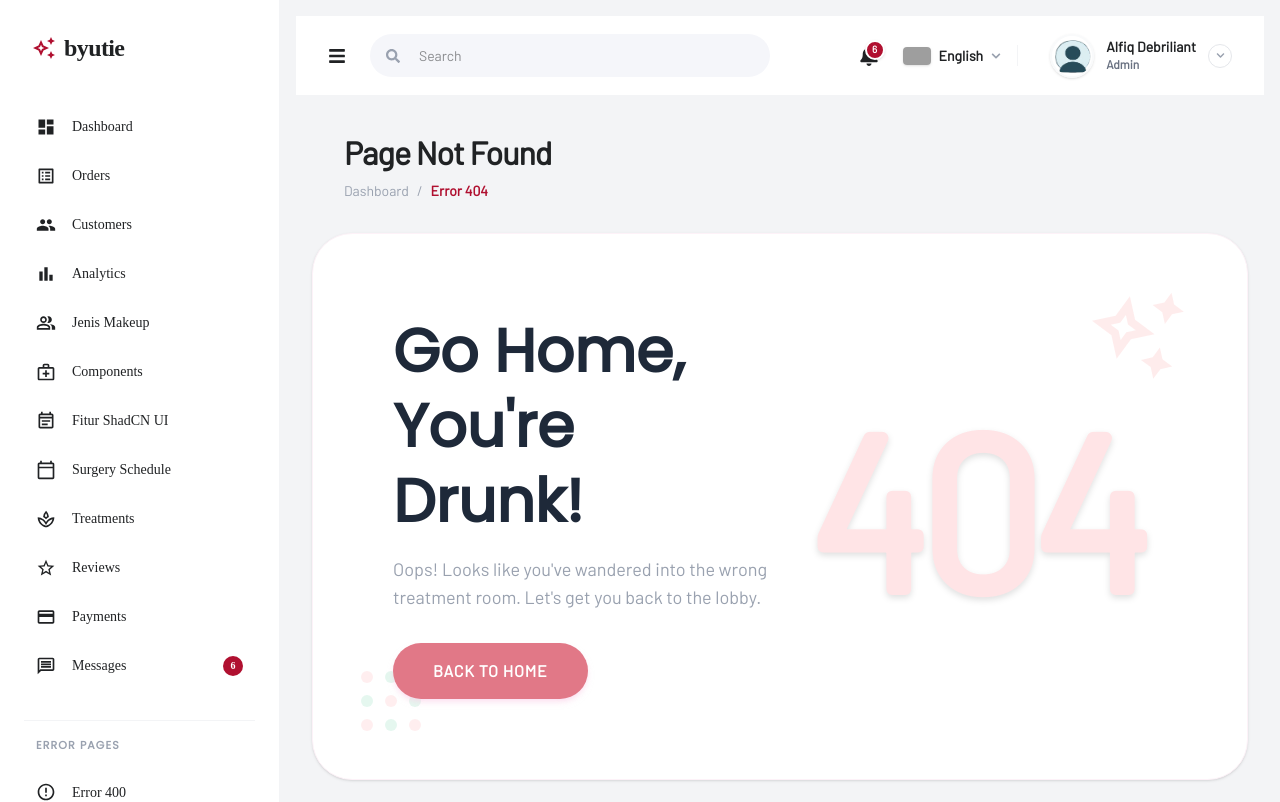
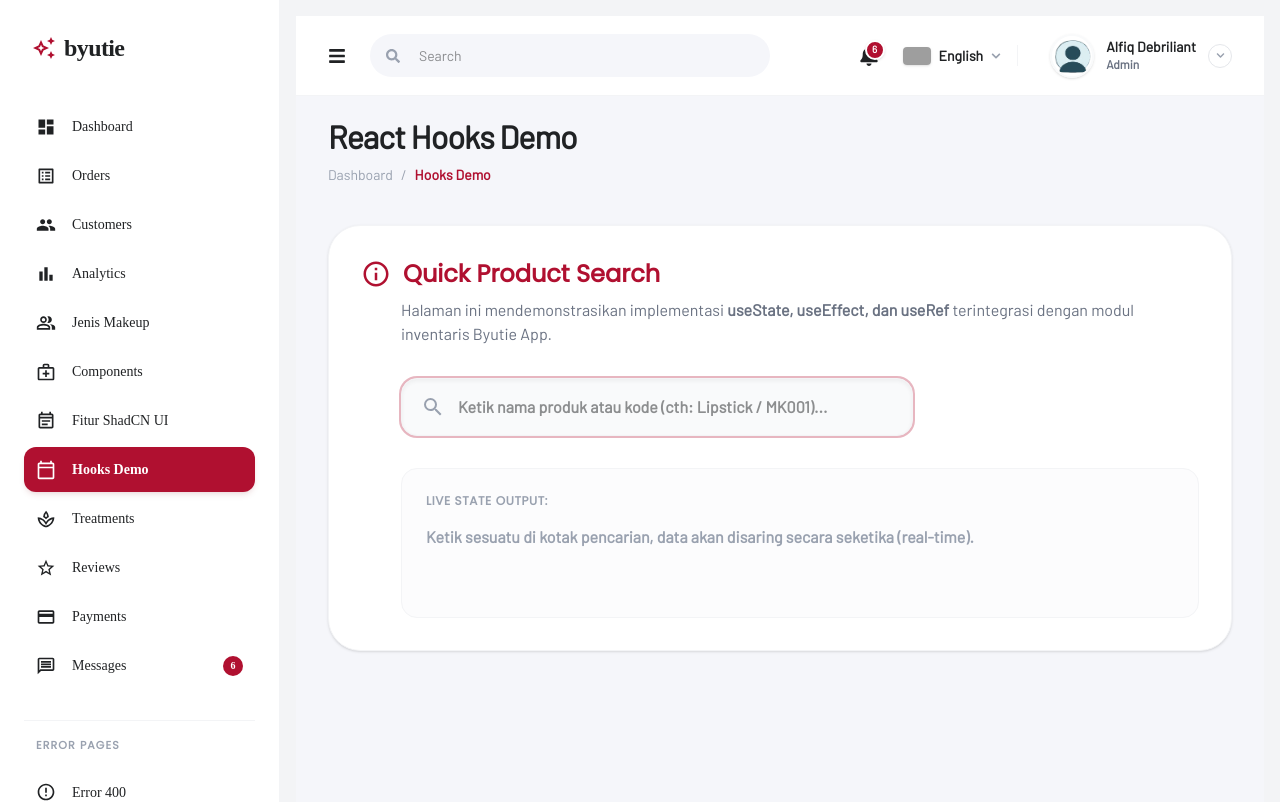
Before and after one commit to alfiqD/web-framework, a React (Vite) app: page /hooksdemo in a window 1280 px wide. Shown: the top 802 px of the page. Built offline with nearby package versions, Linux system fonts and the light colour scheme; grey boxes are pictures that could not be loaded; a web font is replaced by a local one.

Commit message:
P12 Rreact Hooks

```diff
--- a/src/App.jsx
+++ b/src/App.jsx
@@ -29,6 +29,7 @@ import { Route, Routes } from 'react-router-dom';
 // import AuthLayout from './layouts/AuthLayout';
 import React from 'react';
 import Loading from './components/Loading';
+import HooksDemo from './pages/HooksDemo';
 
 
 const Dashboard = React.lazy(() => import("./pages/Dashboard"))
@@ -44,6 +45,7 @@ const JenisMakeup = React.lazy(() => import("./pages/JenisMakeup"))
 const MakeupDetail = React.lazy(() => import("./pages/MakeupDetail"))
 const Components = React.lazy(() => import("./pages/Components"))
 const Fiturshadcnui = React.lazy(() => import("./pages/fiturShadcnui"))
+const Hooksdemo = React.lazy(() => import("./pages/HooksDemo"))
 
 function App() {
   return (
@@ -58,6 +60,7 @@ function App() {
         <Route path="/jenismakeup/:id" element={<MakeupDetail/>} />
         <Route path="/components" element={<Components/>} />
         <Route path="/fiturshadcnui" element={<Fiturshadcnui/>} />
+        <Route path="/hooksdemo" element={<HooksDemo/>} />
 
         <Route path="/400" element={<ErrorPage errorCode="400" title={<>Oops! <br /> Bad Request!</>} />} />
         <Route path="/401" element={<ErrorPage errorCode="401" title={<>Hold Up! <br /> Unauthorized!</>} />} />
--- a/src/components/Sidebar.jsx
+++ b/src/components/Sidebar.jsx
@@ -26,7 +26,7 @@ export default function Sidebar() {
     { id: 'menu-5', name: 'Jenis Makeup', path: '/jenismakeup', icon: <MdOutlinePeopleAlt className="mr-4 text-xl" /> },
     { id: 'menu-6', name: 'Components', path: '/components', icon: <MdOutlineMedicalServices className="mr-4 text-xl" /> },
     { id: 'menu-7', name: 'Fitur ShadCN UI', path: '/fiturshadcnui', icon: <MdOutlineEventNote className="mr-4 text-xl" /> },
-    { id: 'menu-8', name: 'Surgery Schedule', path: '/surgery-schedule', icon: <MdOutlineCalendarToday className="mr-4 text-xl" /> },
+    { id: 'menu-8', name: 'Hooks Demo', path: '/hooksdemo', icon: <MdOutlineCalendarToday className="mr-4 text-xl" /> },
     { id: 'menu-9', name: 'Treatments', path: '/treatments', icon: <MdOutlineSpa className="mr-4 text-xl" /> },
     { id: 'menu-10', name: 'Reviews', path: '/reviews', icon: <MdOutlineStarBorder className="mr-4 text-xl" /> },
     { id: 'menu-11', name: 'Payments', path: '/payments', icon: <MdOutlinePayment className="mr-4 text-xl" /> },
--- /dev/null
+++ b/src/pages/HooksDemo.jsx
@@ -0,0 +1,150 @@
+import React, { useState, useEffect, useRef } from 'react';
+import PageHeader from "../components/PageHeader";
+import { MdSearch, MdClear, MdInfoOutline, MdOutlineInventory2 } from "react-icons/md";
+
+// Import data JSON asli Byutie App
+import makeupData from "../data/jenismakeup.json";
+
+export default function HooksDemo() {
+    // =================================================================
+    // 1. IMPLEMENTASI useState (Manajemen State Dinamis)
+    // -----------------------------------------------------------------
+    // • FUNGSI : Menyimpan kata kunci pencarian dan status loading.
+    // • ALASAN : Aplikasi perlu mengingat apa yang diketik user saat ini.
+    // • EFEK   : Setiap kali `setSearchTerm` dipanggil, React akan
+    //            langsung me-render ulang bagian UI (Live Output)
+    //            untuk menampilkan data terbaru tanpa refresh browser.
+    // =================================================================
+    const [searchTerm, setSearchTerm] = useState('');
+    const [isSearching, setIsSearching] = useState(false);
+
+    // =================================================================
+    // 2. IMPLEMENTASI useRef (Akses Referensi DOM Fisik)
+    // -----------------------------------------------------------------
+    // • FUNGSI : Menyimpan 'koneksi' langsung ke elemen <input> HTML.
+    // • ALASAN : Digunakan untuk memindahkan kursor ketik (Auto-Focus).
+    // • EFEK   : Berbeda dengan useState, memanggil `useRef` tidak
+    //            akan memicu proses re-render pada komponen, sehingga
+    //            sangat menghemat memori untuk aksi sederhana.
+    // =================================================================
+    const searchInputRef = useRef(null);
+
+    // =================================================================
+    // 3. IMPLEMENTASI useEffect (Manajemen Side-Effect)
+    // -----------------------------------------------------------------
+    // • FUNGSI : Mengubah Document Title & memicu Auto-Focus.
+    // • ALASAN : Manipulasi di luar sistem React (seperti judul tab)
+    //            harus diisolasi agar tidak menyebabkan error/loop.
+    // • EFEK   : Dengan array kosong `[]`, sistem dipaksa hanya
+    //            menjalankan perintah ini TEPAT SATU KALI pada saat
+    //            halaman selesai dimuat (Mounting Phase).
+    // =================================================================
+    useEffect(() => {
+        document.title = "Hooks Demo - Byutie App";
+
+        // Memaksa kursor langsung aktif di dalam kotak pencarian
+        if (searchInputRef.current) {
+            searchInputRef.current.focus();
+        }
+    }, []);
+
+    // Handler saat user mengetik di keyboard
+    const handleSearchChange = (e) => {
+        setSearchTerm(e.target.value);
+        setIsSearching(true);
+        setTimeout(() => setIsSearching(false), 300); // Simulasi delay
+    };
+
+    // Handler untuk membersihkan teks dan mengembalikan fokus (useRef)
+    const handleClear = () => {
+        setSearchTerm('');
+        if (searchInputRef.current) {
+            searchInputRef.current.focus();
+        }
+    };
+
+    // LOGIKA FILTER: Mencari produk yang cocok dengan ketikan user
+    const filteredProducts = makeupData.filter((item) => {
+        const titleMatch = (item.title || item.tittle).toLowerCase().includes(searchTerm.toLowerCase());
+        const codeMatch = item.code.toLowerCase().includes(searchTerm.toLowerCase());
+        return titleMatch || codeMatch;
+    });
+
+    return (
+        <div id="dashboard-container" className="flex flex-col gap-6 font-nunito bg-[#F5F6FA] min-h-screen pb-10">
+            <PageHeader title="React Hooks Demo" breadcrumb={["Dashboard", "Hooks Demo"]} />
+
+            <div className="mx-8 bg-white rounded-[32px] shadow-sm border border-gray-100 p-8">
+
+                {/* Header Konten */}
+                <div className="flex items-center gap-3 mb-2">
+                    <MdInfoOutline className="text-[#B01030] text-3xl" />
+                    <h2 className="text-2xl font-extrabold text-[#B01030]">Quick Product Search</h2>
+                </div>
+                <p className="text-gray-500 mb-8 ml-10">
+                    Halaman ini mendemonstrasikan implementasi <b>useState, useEffect, dan useRef</b> terintegrasi dengan modul inventaris Byutie App.
+                </p>
+
+                {/* Area Input */}
+                <div className="flex gap-4 items-center ml-10">
+                    <div className="relative flex-1 max-w-lg">
+                        <MdSearch className="absolute left-5 top-1/2 -translate-y-1/2 text-gray-400 text-2xl" />
+
+                        <input
+                            type="text"
+                            ref={searchInputRef} // <--- Ikatan useRef
+                            value={searchTerm}   // <--- Ikatan useState
+                            onChange={handleSearchChange}
+                            placeholder="Ketik nama produk atau kode (cth: Lipstick / MK001)..."
+                            className="w-full pl-14 pr-12 py-4 bg-gray-50 border border-gray-100 rounded-2xl outline-none focus:ring-2 ring-[#B01030]/30 transition-all font-semibold text-[#202224] shadow-inner"
+                        />
+
+                        {searchTerm && (
+                            <button onClick={handleClear} className="absolute right-5 top-1/2 -translate-y-1/2 text-gray-400 hover:text-[#B01030] transition-colors">
+                                <MdClear className="text-2xl" />
+                            </button>
+                        )}
+                    </div>
+                </div>
+
+                {/* Area Output Dinamis */}
+                <div className="mt-8 ml-10 p-6 bg-gray-50/50 rounded-2xl border border-gray-100 min-h-[150px]">
+                    <h3 className="text-xs font-bold text-gray-400 uppercase tracking-wider mb-4">Live State Output:</h3>
+
+                    {isSearching ? (
+                        <p className="text-gray-500 font-semibold animate-pulse">Mencari kecocokan data...</p>
+                    ) : searchTerm ? (
+                        <div>
+                            <p className="text-[#202224] font-bold text-[14px] mb-4">
+                                Ditemukan <span className="text-[#B01030] bg-[#fde1e1] px-2 py-0.5 rounded-md">{filteredProducts.length}</span> produk untuk kata kunci: <span className="underline decoration-wavy underline-offset-4">{searchTerm}</span>
+                            </p>
+
+                            {/* Pemetaan Data Filter */}
+                            {filteredProducts.length > 0 ? (
+                                <ul className="space-y-2">
+                                    {filteredProducts.slice(0, 5).map((product) => (
+                                        <li key={product.productId || product.id} className="flex items-center gap-3 bg-white p-3 rounded-xl border border-gray-100 shadow-sm">
+                                            <MdOutlineInventory2 className="text-gray-400" />
+                                            <div>
+                                                <p className="text-[13px] font-extrabold text-[#202224]">{product.title || product.tittle}</p>
+                                                <p className="text-[11px] font-bold text-gray-400">Kode: {product.code} | Stok: {product.stock}</p>
+                                            </div>
+                                        </li>
+                                    ))}
+                                    {filteredProducts.length > 5 && (
+                                        <p className="text-[11px] font-bold text-gray-400 italic mt-2">+ {filteredProducts.length - 5} produk lainnya...</p>
+                                    )}
+                                </ul>
+                            ) : (
+                                <p className="text-red-500 font-bold text-sm">Oops, produk tidak ditemukan di inventaris.</p>
+                            )}
+                        </div>
+                    ) : (
+                        <p className="text-gray-400 font-semibold">Ketik sesuatu di kotak pencarian, data akan disaring secara seketika (real-time).</p>
+                    )}
+                </div>
+
+            </div>
+        </div>
+    );
+}
```
